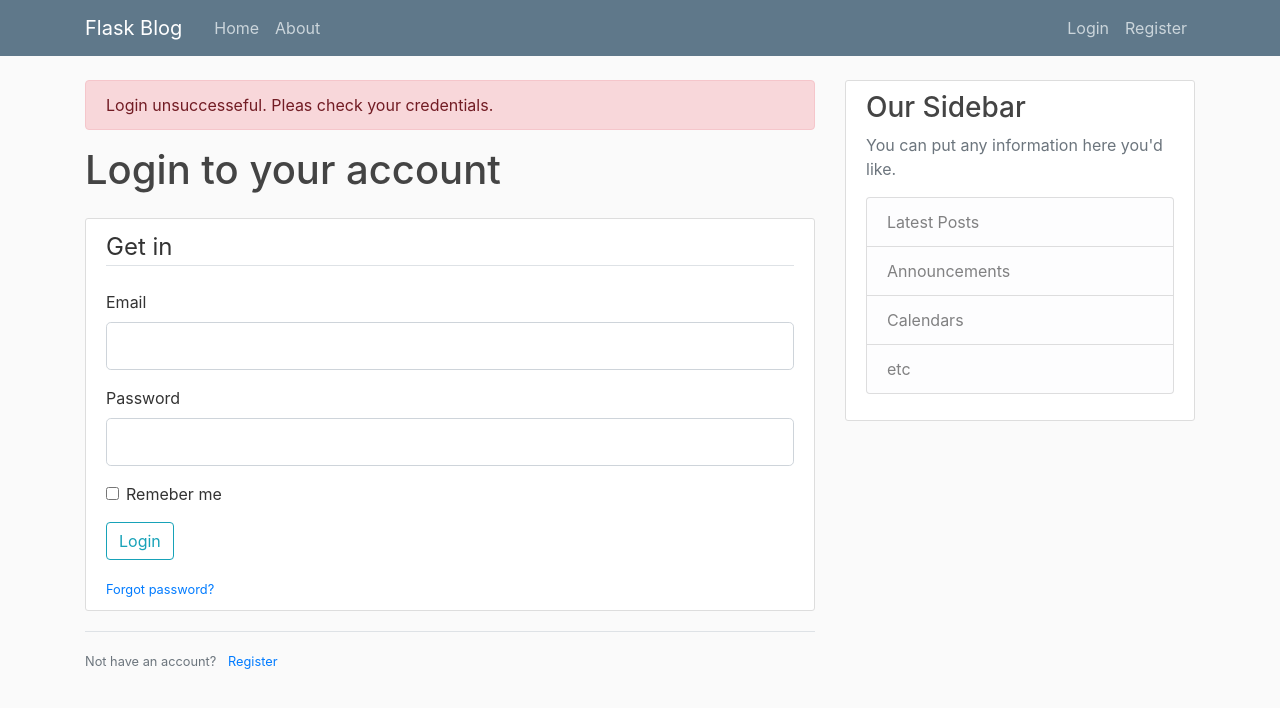
After one commit to ervinpepic/advanced_blog_flask, a Flask app: page /login in a window 1280 px wide. The commit adds this page. Shown: the top 708 px of the page. Run offline with Flask 2, Linux system fonts and the light colour scheme; some libraries are stand-ins or nearby versions.

Commit message:
Created registration and login logic with wtf forms for library, also created frontend for both

```diff
--- a/AdvancedFlaskBlog/flaskblog.py
+++ b/AdvancedFlaskBlog/flaskblog.py
@@ -1,6 +1,9 @@
-from flask import Flask, render_template, url_for
+from flask import Flask, render_template, url_for, flash, redirect
+from forms import RegistrationForm, LoginForm
 
 app = Flask(__name__)
+
+app.config['SECRET_KEY'] = '765ed382c961290b2d0963a0ffe39643'
 
 posts = [
 	{
@@ -17,7 +20,6 @@ posts = [
 	}
 ]
 
-
 @app.route("/")
 @app.route("/home")
 def home():
@@ -27,6 +29,24 @@ def home():
 def about():
 	return render_template('about.html', title='About')
 
+@app.route("/register", methods=['GET', 'POST'])
+def register():
+	form = RegistrationForm()
+	if form.validate_on_submit():
+		flash(f'Account created for {form.username.data}!', 'success')
+		return redirect(url_for('home'))
+	return render_template('register.html', title='Register', form=form)
+
+@app.route("/login", methods=['GET', 'POST'])
+def login():
+	form = LoginForm()
+	if form.validate_on_submit():
+		if form.email.data == 'admin@blog.com' and form.password.data == 'password':
+			flash('Logged in!', 'success')
+			return redirect(url_for('home'))
+	else:
+		flash('Login unsuccesseful. Pleas check your credentials.', 'danger')
+	return render_template('login.html', title='Login', form=form)
 
 if __name__ == '__main__':
 	app.run(debug=True)
--- /dev/null
+++ b/AdvancedFlaskBlog/forms.py
@@ -0,0 +1,18 @@
+from flask_wtf import FlaskForm
+from wtforms import StringField, PasswordField, SubmitField, BooleanField
+from wtforms.validators import DataRequired, Length, Email, EqualTo
+
+
+class RegistrationForm(FlaskForm):
+	username 			= StringField('Username', validators=[DataRequired(), Length(min=4, max=20)])
+	email 				= StringField('Email', validators=[DataRequired(), Email()])
+	password 			= PasswordField('Password', validators=[DataRequired()])
+	confirm_password 	= PasswordField('Confirm Password', validators=[DataRequired(), EqualTo('password')])
+	submit 				= SubmitField('Sign Up')
+
+
+class LoginForm(FlaskForm):
+	email 				= StringField('Email', validators=[DataRequired(), Email()])
+	password 			= PasswordField('Password', validators=[DataRequired()])
+	remember			= BooleanField('Remeber me')
+	submit 				= SubmitField('Login')
--- a/AdvancedFlaskBlog/templates/layout.html
+++ b/AdvancedFlaskBlog/templates/layout.html
@@ -28,13 +28,13 @@
 				</button>
 				<div class="collapse navbar-collapse" id="navbarToggle">
 					<div class="navbar-nav mr-auto">
-						<a class="nav-item nav-link" href="/">Home</a>
-						<a class="nav-item nav-link" href="/about">About</a>
+						<a class="nav-item nav-link" href="{{ url_for('home') }}">Home</a>
+						<a class="nav-item nav-link" href="{{ url_for('about') }}">About</a>
 					</div>
 					<!-- Navbar Right Side -->
 					<div class="navbar-nav">
-						<a class="nav-item nav-link" href="/login">Login</a>
-						<a class="nav-item nav-link" href="/register">Register</a>
+						<a class="nav-item nav-link" href="{{ url_for('login') }}">Login</a>
+						<a class="nav-item nav-link" href="{{ url_for('register') }}">Register</a>
 					</div>
 				</div>
 			</div>
@@ -44,7 +44,17 @@
 	<main role="main" class="container">
 		<div class="row">
 			<div class="col-md-8">
+				{% with messages = get_flashed_messages(with_categories=true) %}
+					{% if messages %}
+						{% for category, message in messages  %}
+							<div class="alert alert-{{ category }}">
+								{{ message }}
+							</div>
+						{% endfor %}
+					{% endif %}
+				{% endwith %}
 				{% block content %}{% endblock %}
+
 			</div>
 			<div class="col-md-4">
 				<div class="content-section">
--- /dev/null
+++ b/AdvancedFlaskBlog/templates/login.html
@@ -0,0 +1,64 @@
+{% extends "layout.html" %}
+
+{% block content %}
+
+	<h1 class="mb-4 mt-3">Login to your account</h1>
+	<div class="content-section">
+		<form method="POST", action="">
+			{{ form.hidden_tag() }}
+			<fieldset class="form-group">
+
+				<legend class="border-bottom mb-4">Get in</legend>
+
+				<div class="form-group">
+					{{ form.email.label(class="form-control-label") }}
+
+					{% if form.email.errors %}
+						{{ form.email(class="form-control form-control-lg is-invalid") }}
+						<div class="invalid-feedback">
+							{% for error in form.email.errors  %}
+								<span>{{ error }}</span>
+							{% endfor %}
+						</div>
+					{% else %}
+						{{ form.email(class="form-control form-control-lg") }}
+					{% endif %}
+				</div>
+
+				<div class="form-group">
+					{{ form.password.label(class="form-control-label") }}
+
+						{% if form.password.errors %}
+						{{ form.password(class="form-control form-control-lg is-invalid") }}
+						<div class="invalid-feedback">
+							{% for error in form.password.errors  %}
+								<span>{{ error }}</span>
+							{% endfor %}
+						</div>
+					{% else %}
+						{{ form.password(class="form-control form-control-lg") }}
+					{% endif %}
+				</div>
+
+				<div class="form-check">
+					{{ form.remember(class="form-check-input") }}
+					{{ form.remember.label(class="form-check-label") }}
+				</div>
+
+			</fieldset>
+
+			<div class="form-group">
+				{{ form.submit(class="btn btn-outline-info") }}
+			</div>
+			<small class="text-muted" ml-2>
+				<a href="#">Forgot password?</a>
+			</small>
+		</form>
+	</div>
+
+	<div class="border-top pt-3">
+		<small class="text-muted">
+			Not have an account? <a class="ml-2" href="{{ url_for('register') }}">Register</a>
+		</small>
+	</div>
+{% endblock content %}
```
Also changed, not shown: AdvancedFlaskBlog/templates/register.html (added, +86 -0 lines).
